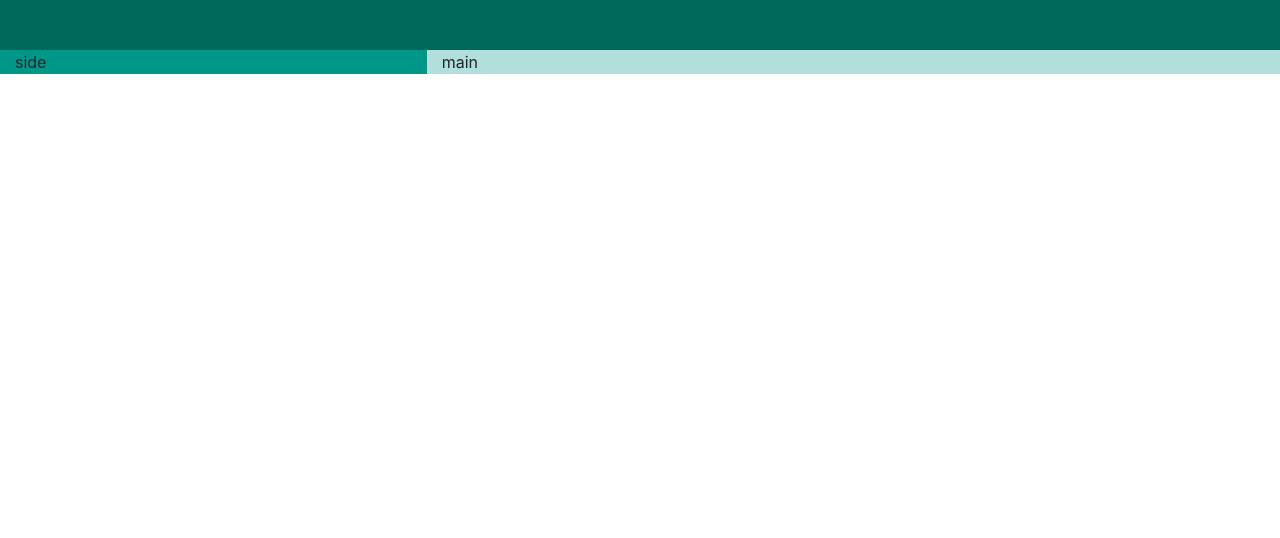
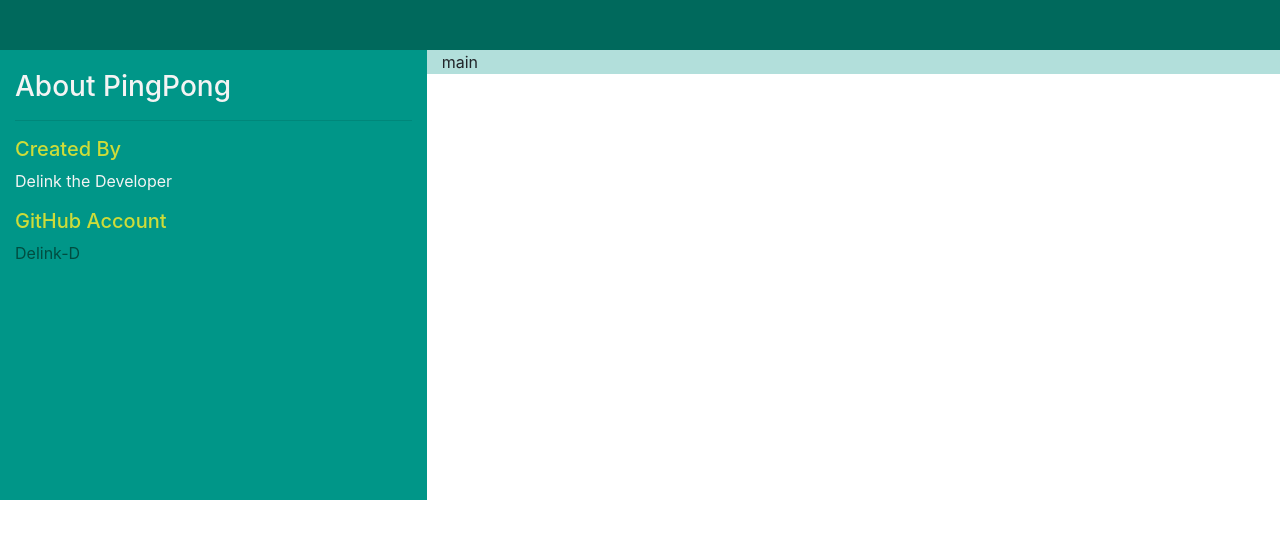
Before and after one commit to Delink-D/pingpong, a plain HTML site: page index.html in a window 1280 px wide. Shown: the part 106-644 px from the top of the page. Drawn offline with nearby package versions, Linux system fonts and the light colour scheme.

Commit message:
styled the left section

```diff
--- a/css/styles.css
+++ b/css/styles.css
@@ -18,9 +18,17 @@ body {
 }
 
 .left-section {
-  min-height: 100px;
+  color: #f4f4f4;
+  padding: 20px;
+  min-height: 450px!important;
   background: #009688
 }
+  .left-section h5 {
+    color: #CDDC39;
+  }
+  .left-section p a {
+    color: #004D40;
+  }
 
 .main-section {
   min-height: 100px;
--- a/index.html
+++ b/index.html
@@ -23,7 +23,16 @@
       <div>
         <!-- left side -->
         <div class="left-section float-left col-4">
-          side
+          <h3>About PingPong</h3>
+          <hr>
+
+          <h5>Created By</h5>
+          <p>Delink the Developer</p>
+
+          <h5>GitHub Account</h5>
+          <p>
+            <a href="https://github.com/Delink-D">Delink-D</a>
+          </p>
         </div>
 
         <!-- main side -->
```
